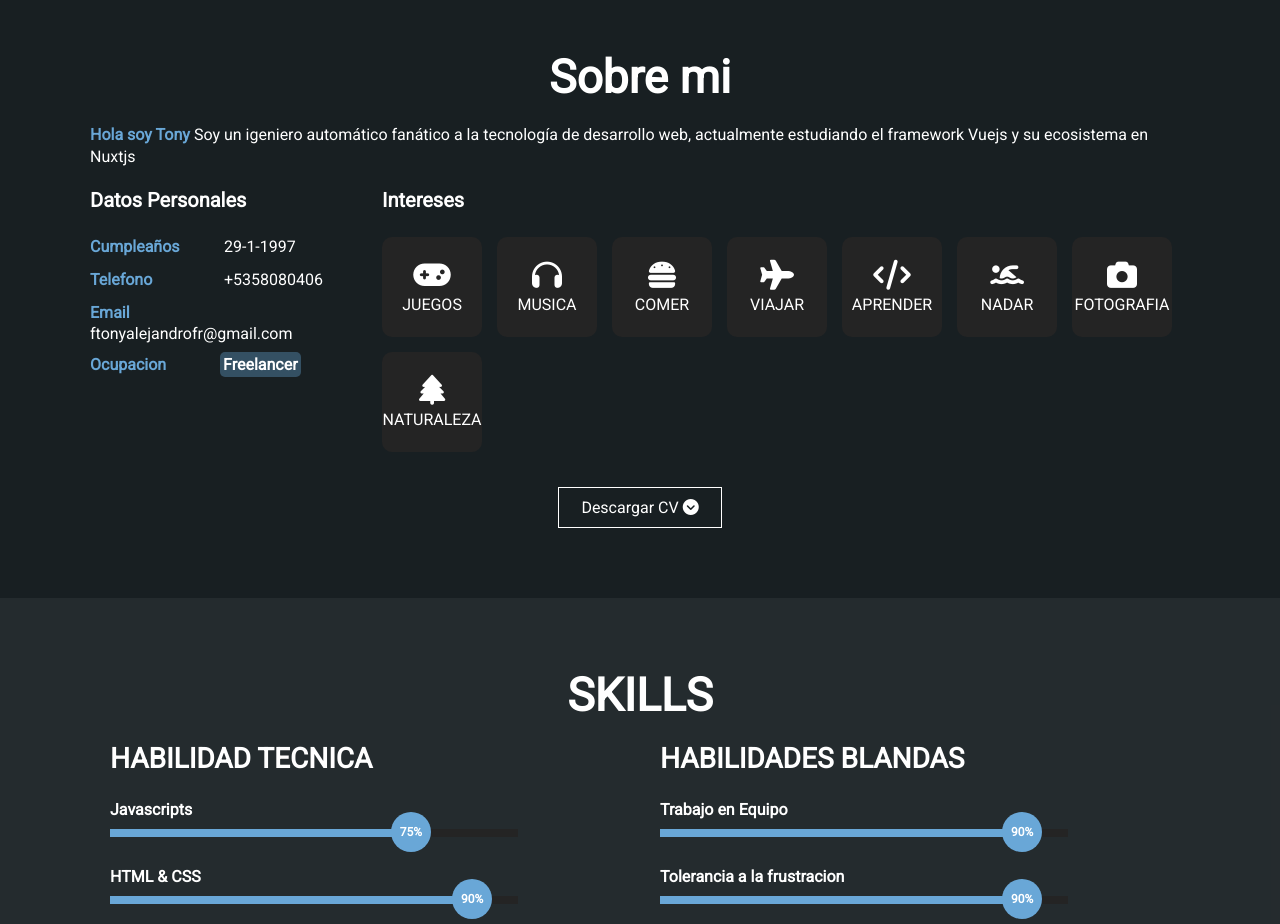
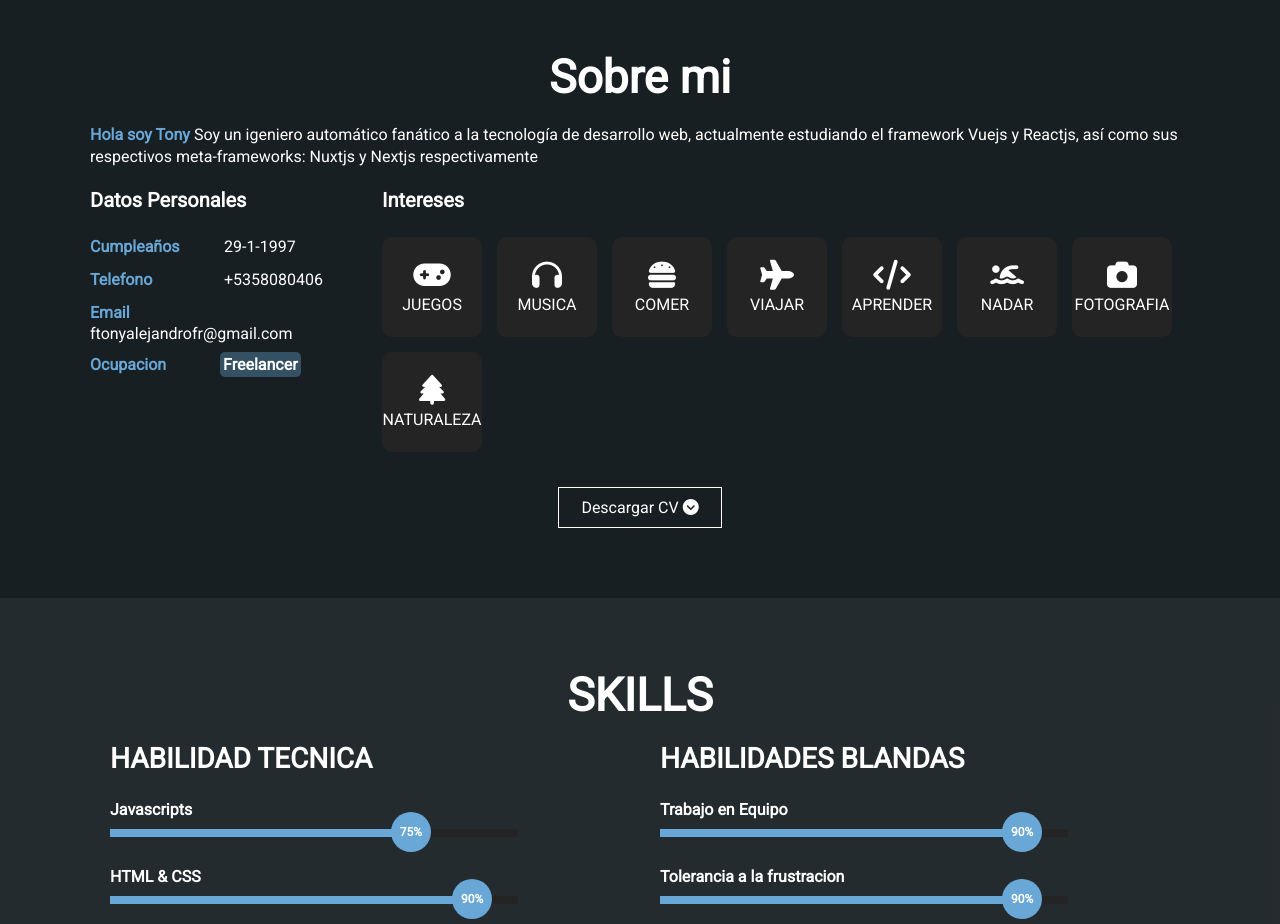
Before and after one commit to bleach41/portafolio-basico, a website built with Vite: page index.html in a window 1280 px wide. Shown: the part 820-1744 px from the top of the page. Built offline with nearby package versions, Linux system fonts and the light colour scheme.

Commit message:
modificacion de mi_info

```diff
--- a/index.html
+++ b/index.html
@@ -61,7 +61,8 @@
     <div class="contenido-section">
       <h2>Sobre mi</h2>
       <p><span>Hola soy Tony </span> Soy un igeniero automático fanático a la tecnología de desarrollo web, actualmente
-        estudiando el framework Vuejs y su ecosistema en Nuxtjs</p>
+        estudiando el framework Vuejs y Reactjs, así como sus respectivos meta-frameworks: Nuxtjs y Nextjs
+        respectivamente</p>
       <div class="fila">
         <!-- datos personales -->
         <div class="col">
```
